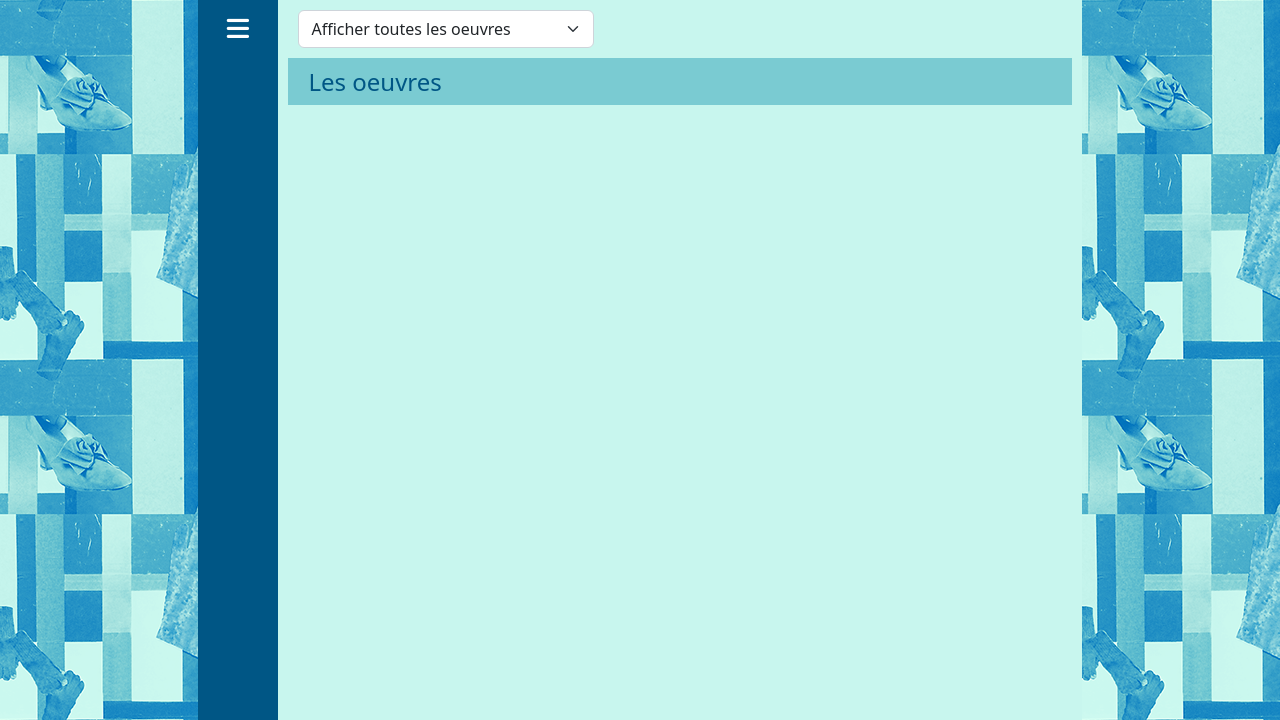
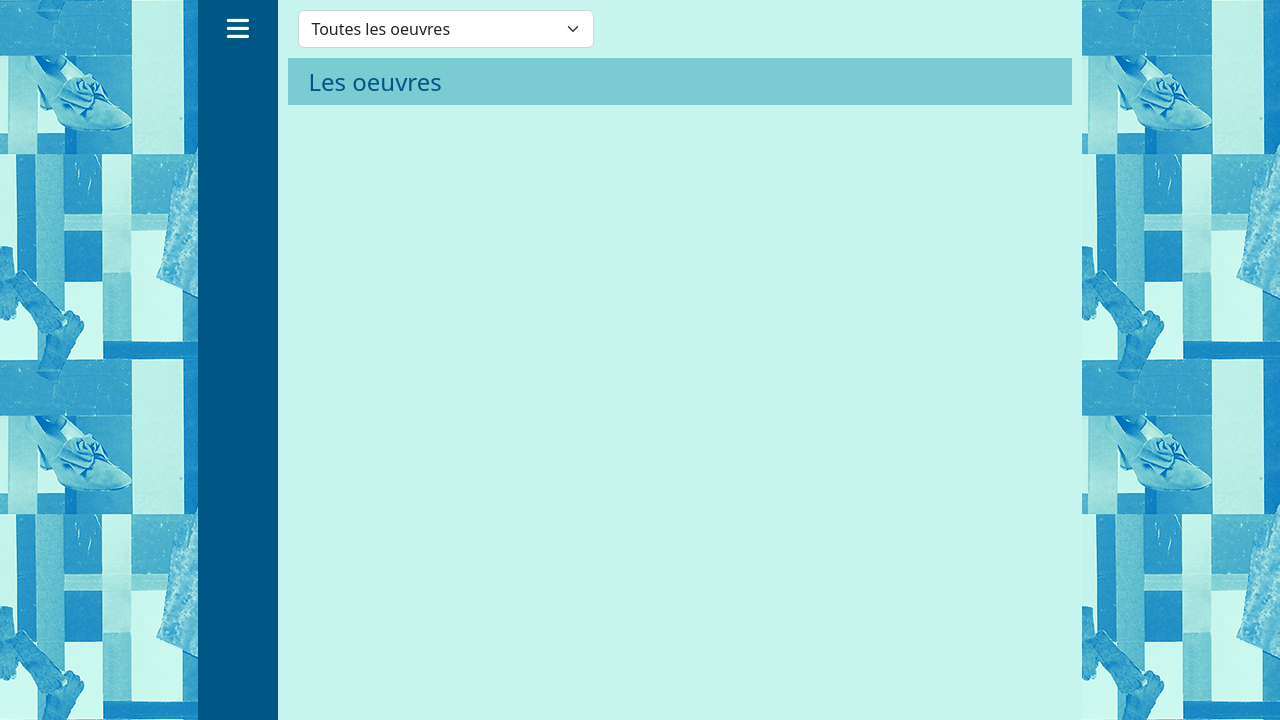
Before and after one commit to PORaymond/2023-galerie-raymond, a PHP site: page /index.php?action=pageAdminCatalogue in a window 1280 px wide. Shown: the part 80-800 px from the top of the page. Run offline with PHP 8.4, Linux system fonts and the light colour scheme; data that the repository does not hold is empty.

Commit message:
Corriger le texte afficher

```diff
--- a/vues/pageAdminCatalogue.php
+++ b/vues/pageAdminCatalogue.php
@@ -36,8 +36,8 @@ if ($typeActeur == "admin")
         <form>
             <select onchange="affichageChoixMenu()" class="form-select affCatalogue"
                     name="affCatalogueOeuvres" id="affCatalogueOeuvres">
-                <option id="affCatalogueTout" value="affCatalogueTout">Afficher toutes les oeuvres</option>
-                <option id="affCatalogueCat" value="affCatalogueCat">Afficher les oeuvres par catégorie</option>
+                <option id="affCatalogueTout" value="affCatalogueTout">Toutes les oeuvres</option>
+                <option id="affCatalogueCat" value="affCatalogueCat">Les oeuvres par catégorie</option>
             </select>
 
         </form>
```
